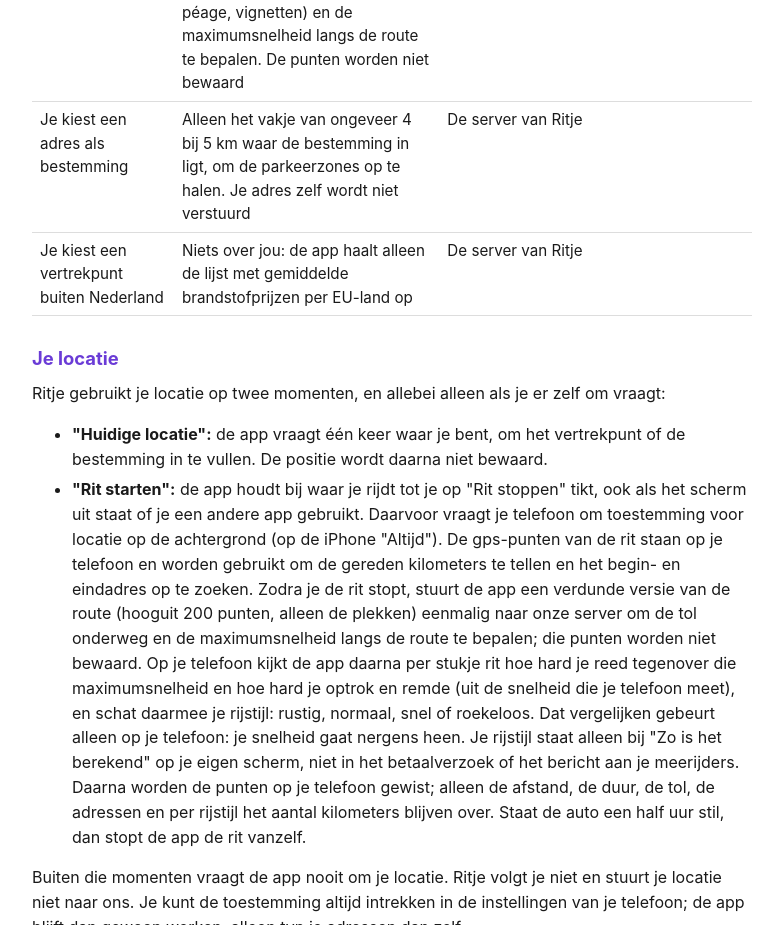
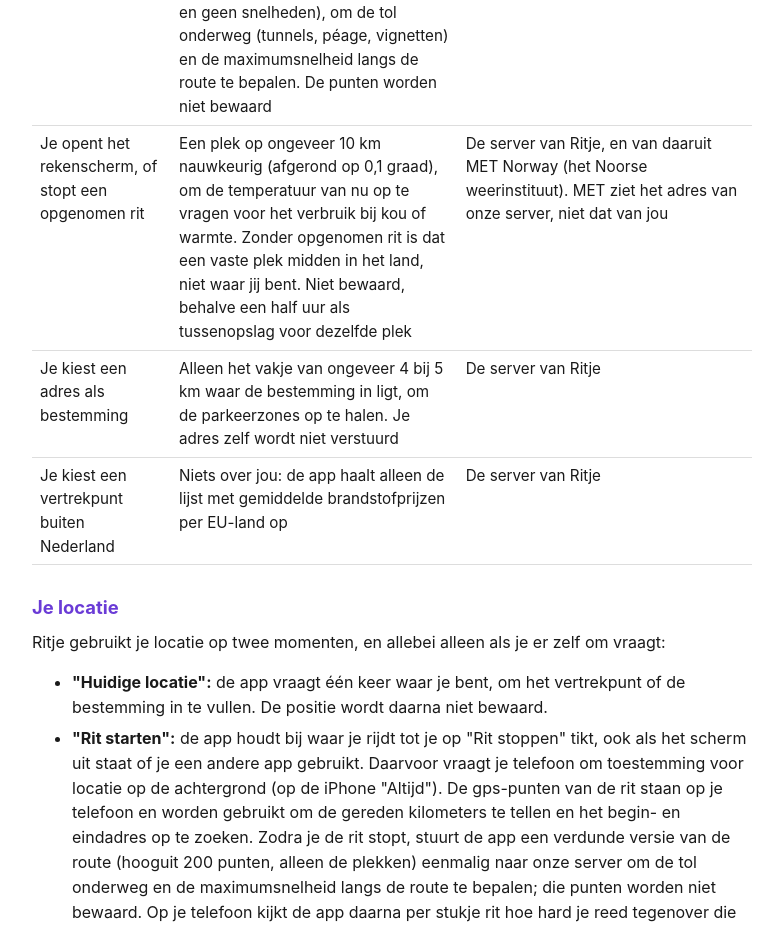
Before and after one commit to TheGoat-ai-69/ritje-site, a plain HTML site: page privacy.html in a window 1280 px wide. Shown: the part 2009-2934 px from the top of the page, without its empty margins (248-1031 px from the left). Drawn offline with Linux system fonts and the light colour scheme.

Commit message:
Website bijgewerkt vanuit ritje TheGoat-ai-69/ritje@4d372efb17201814756183d8e6eaa53555a791d8

```diff
--- a/privacy.html
+++ b/privacy.html
@@ -55,6 +55,7 @@
 <tr><td>Je kiest "Huidige locatie"</td><td>De coördinaten van waar je op dat moment bent, om er een adres bij te zoeken</td><td>PDOK; buiten Nederland ook Photon</td></tr>
 <tr><td>Je stopt een opgenomen rit</td><td>De coördinaten van het begin- en eindpunt van de rit, om er een adres bij te zoeken</td><td>PDOK; buiten Nederland ook Photon</td></tr>
 <tr><td>Je stopt een opgenomen rit</td><td>Hooguit 200 punten van de gereden route (alleen de plekken, geen tijden en geen snelheden), om de tol onderweg (tunnels, péage, vignetten) en de maximumsnelheid langs de route te bepalen. De punten worden niet bewaard</td><td>De server van Ritje, en van daaruit HERE Technologies</td></tr>
+<tr><td>Je opent het rekenscherm, of stopt een opgenomen rit</td><td>Een plek op ongeveer 10 km nauwkeurig (afgerond op 0,1 graad), om de temperatuur van nu op te vragen voor het verbruik bij kou of warmte. Zonder opgenomen rit is dat een vaste plek midden in het land, niet waar jij bent. Niet bewaard, behalve een half uur als tussenopslag voor dezelfde plek</td><td>De server van Ritje, en van daaruit MET Norway (het Noorse weerinstituut). MET ziet het adres van onze server, niet dat van jou</td></tr>
 <tr><td>Je kiest een adres als bestemming</td><td>Alleen het vakje van ongeveer 4 bij 5 km waar de bestemming in ligt, om de parkeerzones op te halen. Je adres zelf wordt niet verstuurd</td><td>De server van Ritje</td></tr>
 <tr><td>Je kiest een vertrekpunt buiten Nederland</td><td>Niets over jou: de app haalt alleen de lijst met gemiddelde brandstofprijzen per EU-land op</td><td>De server van Ritje</td></tr>
 </table>
```
